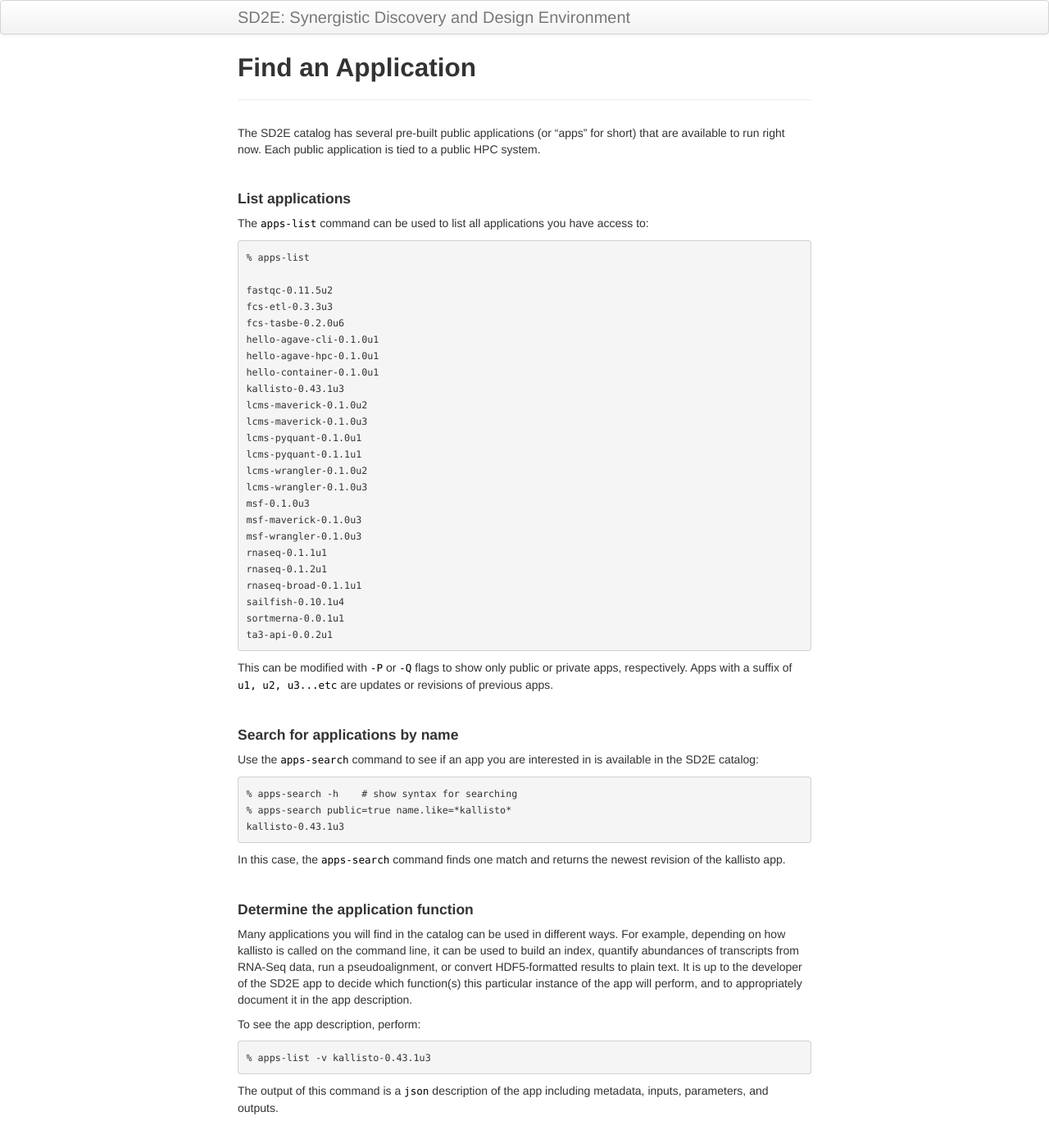
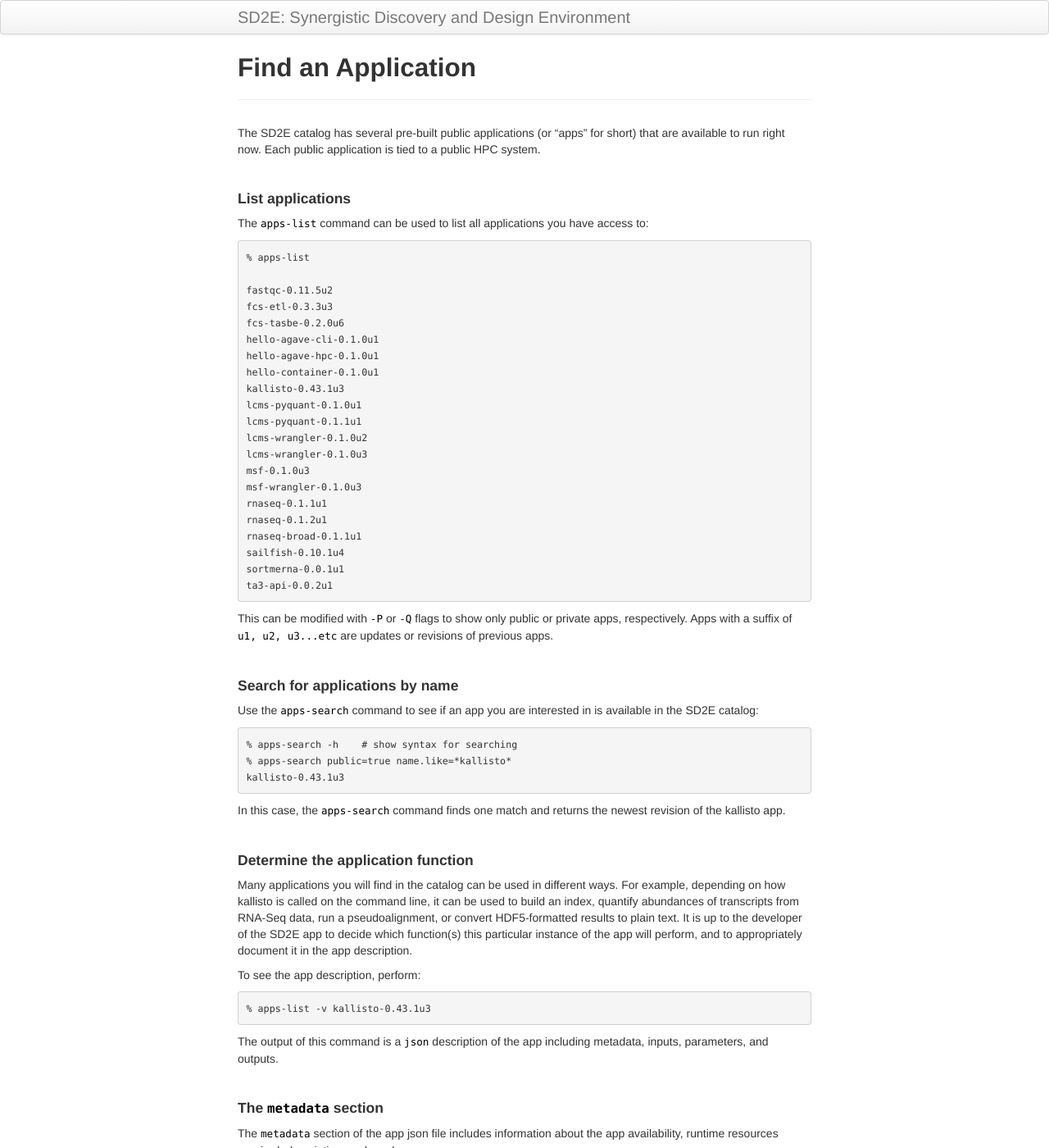
Before and after one commit to SD2E/api-user-guide, a Jekyll site: the page built from docs/02.find_application.md, in a window 1280 px wide and 1400 px high. Shown: the whole window at 82% size. Built offline with Jekyll 4.4.1, drawn with Linux system fonts in a browser that asks for light colours; some of the changed text lies outside the part shown.

Commit message:
Update 02.find_application.md
Removed all maverick related information

````diff
--- a/docs/02.find_application.md
+++ b/docs/02.find_application.md
@@ -22,14 +22,11 @@ hello-agave-cli-0.1.0u1
 hello-agave-hpc-0.1.0u1
 hello-container-0.1.0u1
 kallisto-0.43.1u3
-lcms-maverick-0.1.0u2
-lcms-maverick-0.1.0u3
 lcms-pyquant-0.1.0u1
 lcms-pyquant-0.1.1u1
 lcms-wrangler-0.1.0u2
 lcms-wrangler-0.1.0u3
 msf-0.1.0u3
-msf-maverick-0.1.0u3
 msf-wrangler-0.1.0u3
 rnaseq-0.1.1u1
 rnaseq-0.1.2u1
@@ -91,7 +88,7 @@ availability, runtime resources required, description, and much more:
   "defaultQueue": "normal",
   "deploymentPath": "/.public-apps/kallisto-0.43.1u3.zip",
   "deploymentSystem": "data-sd2e-projects-users",
-  "executionSystem": "hpc-tacc-maverick",
+  "executionSystem": "hpc-tacc-wrangler",
   "executionType": "HPC",
   "helpURI": "https://pachterlab.github.io/kallisto/",
   "icon": null,
@@ -125,7 +122,7 @@ availability, runtime resources required, description, and much more:
 ```
 
 Some key information in this section includes the identity of the HPC system
-(`executionSystem`) on which the app runs, which is `hpc-tacc-maverick`. Also,
+(`executionSystem`) on which the app runs, which is `hpc-tacc-wrangler`. Also,
 the `longDescription` suggests that the function of this particular app is to
 quantify abundances of transcripts from RNA-Seq data.
 
````
